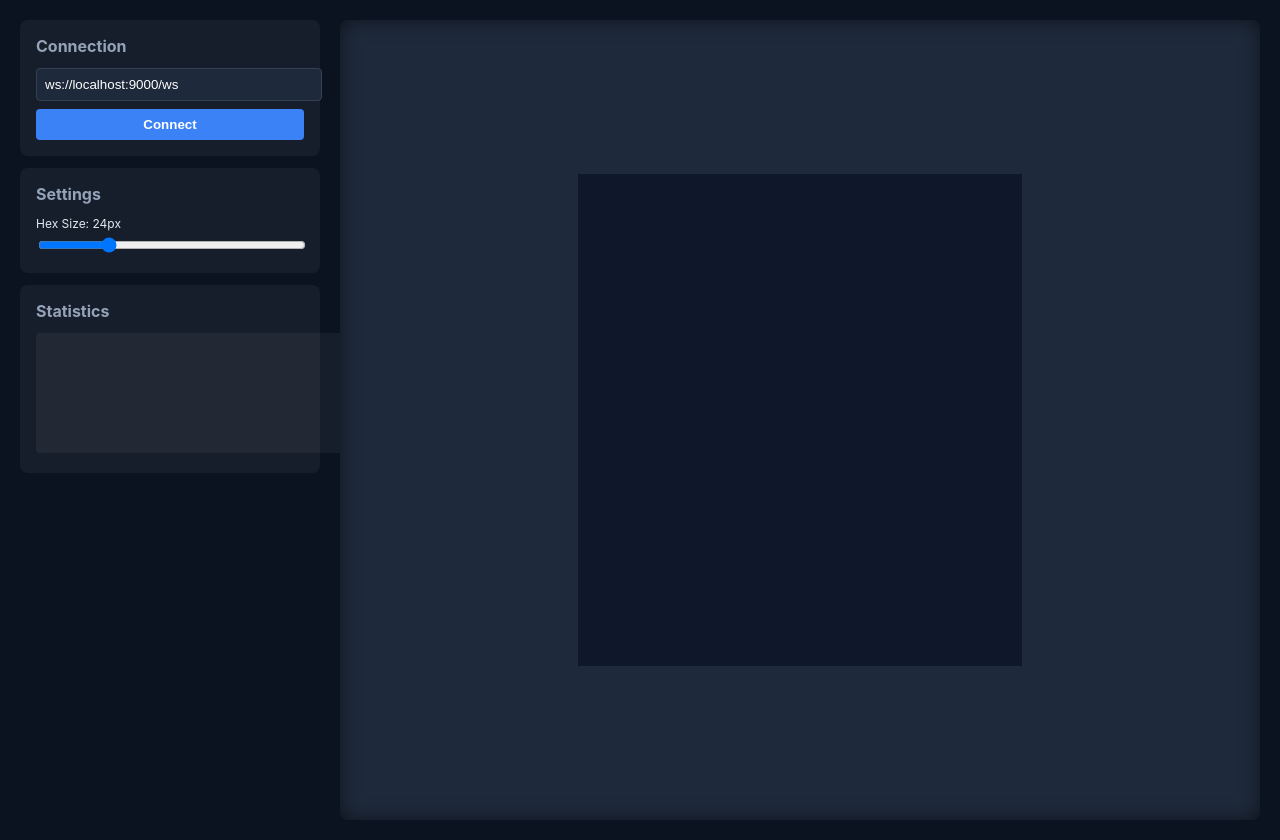
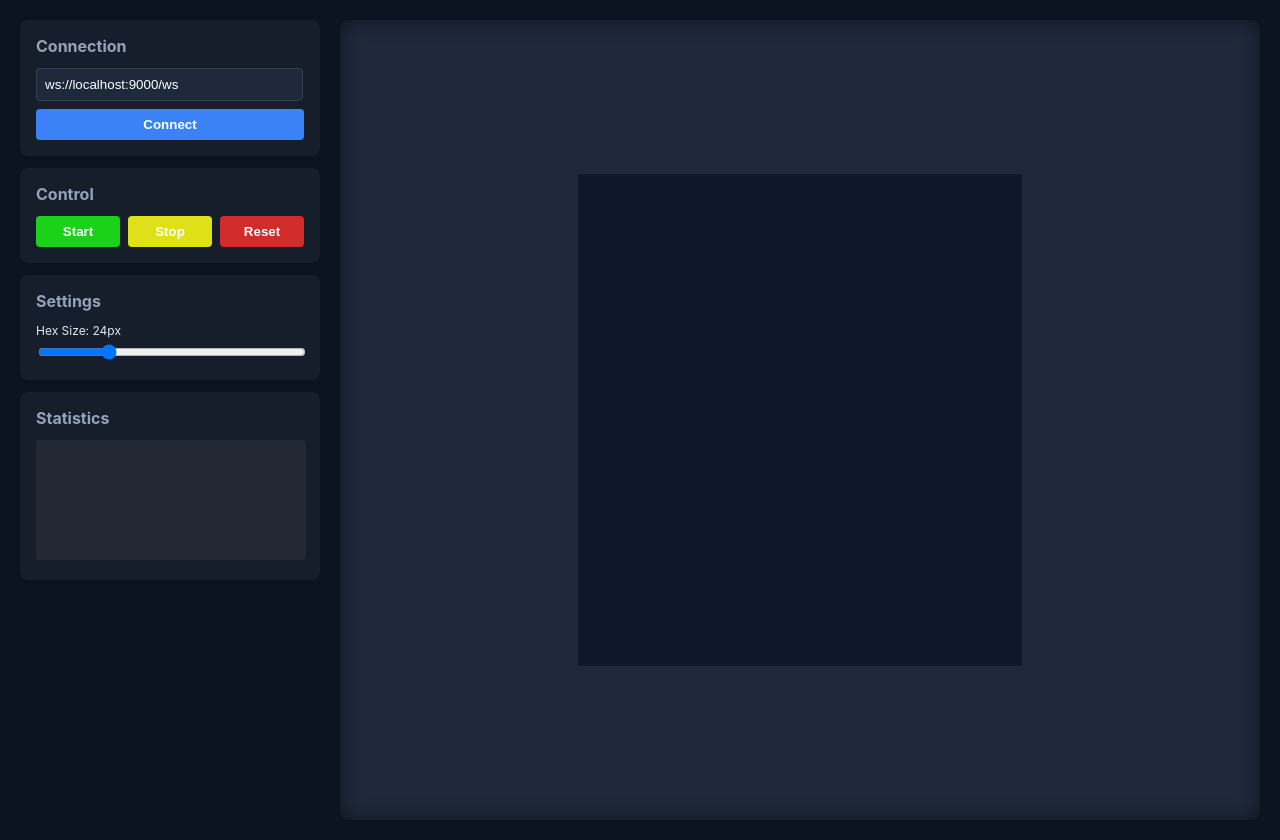
Before and after one commit to pibuxd/epidemic-simulator, a React (Vite) app in the folder src/main/frontend/: page / in a window 1280 px wide. Built offline with nearby package versions, Linux system fonts and the light colour scheme.

Commit message:
Develop start, stop, and reset controls.

```diff
--- a/src/main/frontend/src/EpidemicFrontend.jsx
+++ b/src/main/frontend/src/EpidemicFrontend.jsx
@@ -143,7 +143,7 @@ export default function EpidemicFrontend() {
     if (!c) return;
     const ctx = c.getContext("2d");
     const dpr = window.devicePixelRatio || 1;
-    const W = 400; const H = 120;
+    const W = 270; const H = 120;
     c.width = W * dpr; c.height = H * dpr;
     c.style.width = W + "px"; c.style.height = H + "px";
     ctx.setTransform(dpr, 0, 0, dpr, 0, 0);
@@ -178,13 +178,27 @@ export default function EpidemicFrontend() {
 
   useEffect(() => { return () => { if (socketRef.current) socketRef.current.close(); }; }, []);
 
+  const sendCommand = useCallback((cmd) => {
+    if (socketRef.current && socketRef.current.readyState === WebSocket.OPEN) {
+      socketRef.current.send(JSON.stringify({ command: cmd }));
+    }
+  }, []);
+
   return (
     <div style={{ display: "grid", gridTemplateColumns: "300px 1fr", gap: "20px", padding: "20px", fontFamily: "Inter, sans-serif", background: "#0b1220", minHeight: "100vh", color: "#e2e8f0" }}>
       <div style={{ display: "flex", flexDirection: "column", gap: "12px" }}>
         <div style={{ background: "rgba(255,255,255,0.05)", padding: "16px", borderRadius: "8px" }}>
           <h3 style={{ margin: "0 0 12px 0", fontSize: "16px", color: "#94a3b8" }}>Connection</h3>
-          <input value={wsUrl} onChange={e => setWsUrl(e.target.value)} style={{ width: "100%", padding: "8px", marginBottom: "8px", background: "#1e293b", border: "1px solid #334155", color: "white", borderRadius: "4px" }} />
+          <input value={wsUrl} onChange={e => setWsUrl(e.target.value)} style={{ width: "93%", padding: "8px", marginBottom: "8px", background: "#1e293b", border: "1px solid #334155", color: "white", borderRadius: "4px" }} />
           <button onClick={connect} disabled={connected} style={{ width: "100%", padding: "8px", borderRadius: "4px", border: "none", cursor: "pointer", background: connected ? "#10b981" : "#3b82f6", color: "white", fontWeight: "bold" }}>{connected ? "Connected" : "Connect"}</button>
+        </div>
+        <div style={{ background: "rgba(255,255,255,0.05)", padding: "16px", borderRadius: "8px" }}>
+          <h3 style={{ margin: "0 0 12px 0", fontSize: "16px", color: "#94a3b8" }}>Control</h3>
+          <div style={{ display: "flex", gap: "8px" }}>
+            <button onClick={() => sendCommand("start")} style={{ flex: 1, padding: "8px", borderRadius: "4px", border: "none", cursor: "pointer", background: "#19d219", color: "white", fontWeight: "bold" }}>Start</button>
+            <button onClick={() => sendCommand("stop")} style={{ flex: 1, padding: "8px", borderRadius: "4px", border: "none", cursor: "pointer", background: "#e0e018", color: "white", fontWeight: "bold" }}>Stop</button>
+            <button onClick={() => sendCommand("reset")} style={{ flex: 1, padding: "8px", borderRadius: "4px", border: "none", cursor: "pointer", background: "#d12b2b", color: "white", fontWeight: "bold" }}>Reset</button>
+          </div>
         </div>
         <div style={{ background: "rgba(255,255,255,0.05)", padding: "16px", borderRadius: "8px" }}>
           <h3 style={{ margin: "0 0 12px 0", fontSize: "16px", color: "#94a3b8" }}>Settings</h3>
```
Also changed, not shown: 1 other file (tests, documents, lock files or other folders).
